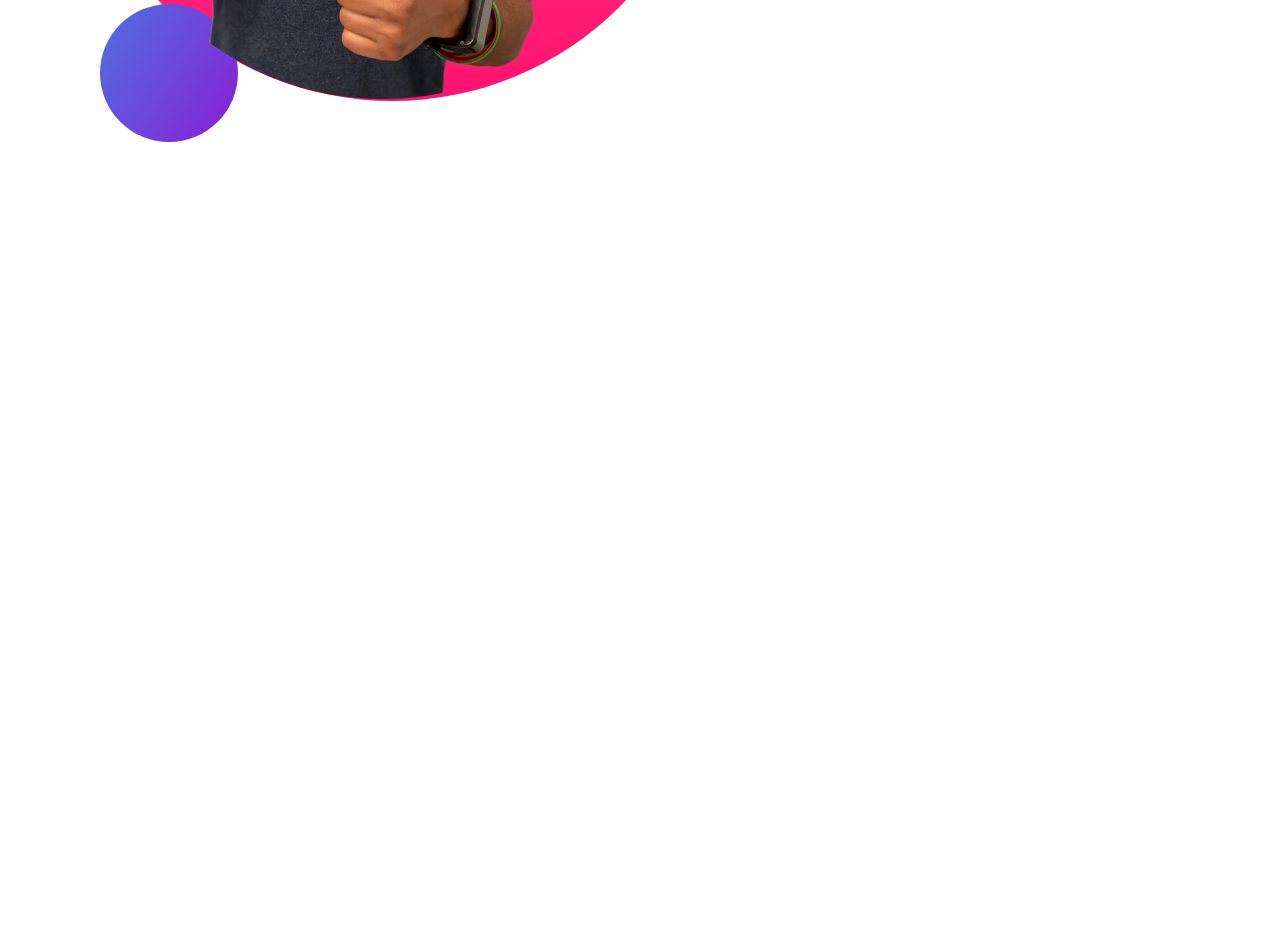
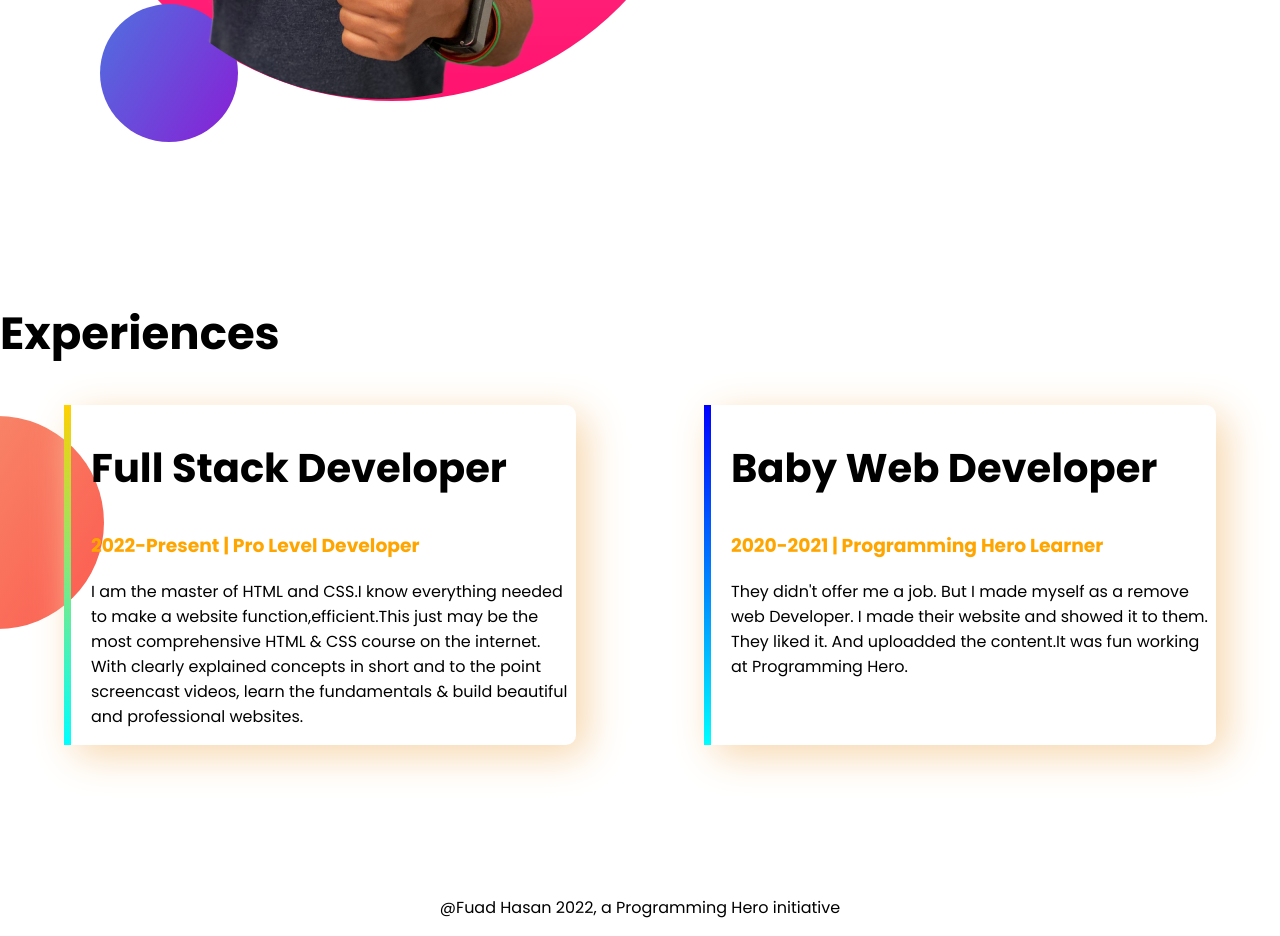
Before and after one commit to fuadhasan3/developer-portfolio, a plain HTML site: page index.html in a window 1280 px wide. Shown: the part 1130-2066 px from the top of the page. Before the commit the page ends 1430 px from the top, so only its background shows below. Drawn offline with Linux system fonts and the light colour scheme.

Commit message:
footer and experience added

```diff
--- a/index.html
+++ b/index.html
@@ -11,7 +11,7 @@
     <link rel="stylesheet" href="style.css">
 </head>
 <body>
-    <section class="top-banner">
+    <section class="top-banner flexible-container">
         <div class="half-width">
             <h1>Welcome To</h1>
             <h1> <span class="orange-color">Fuad Hasan</span>  World!</h1>
@@ -29,7 +29,7 @@
 
 <!--Another Section 1-->
 
-<section class="dream-big">
+<section class="dream-big flexible-container">
 
 
 <div>
@@ -43,6 +43,31 @@
     <a class="link-button" target="_blank" href="">DOWNLODE RESUME</a>
 
 </div>
+</section>
+
+
+
+<!--Experiences-->
+
+
+    <section class="experiences-area">
+        <h1>Experiences</h1>
+       <div class="flexible-container">
+        <div id="full-stack-experience" class="experience-item">
+            <h2>Full Stack Developer</h2>
+            <h3 class="orange-color">2022-Present | Pro Level Developer </h3>
+            <p>I am the master of HTML and CSS.I know everything needed to make a website function,efficient.This just may be the most comprehensive HTML & CSS course on the internet. With clearly explained concepts in short and to the point screencast videos, learn the fundamentals & build beautiful and professional websites.</p>
+        </div>
+        <div id="web-dev-experience" class="experience-item">
+            <h2>Baby Web Developer</h2>
+            <h3 class="orange-color">2020-2021 | Programming Hero Learner</h3>
+            <p>They didn't offer me a job. But I made myself as a remove web Developer. I made their website and showed it to them. They liked it. And uploadded the content.It was fun working at Programming Hero.</p>
+        </div>
+       </div>
+    </section>
+    <footer>
+        <p>@Fuad Hasan 2022, a Programming Hero initiative</p>
+    </footer>
 
 
 
@@ -59,8 +84,5 @@
 
 
 
-
-</section>
-
 </body>
 </html>
--- a/style.css
+++ b/style.css
@@ -6,10 +6,13 @@ h1{
     font-size: 45px;
 
 }
+h2{
+    font-size: 40px;
+}
 .orange-color{
     color: orange;
 }
-section{
+.flexible-container{
     display: flex;
     margin-bottom: 150px;
 }
@@ -38,3 +41,33 @@ section{
     background-repeat: no-repeat;
     background-position: right;
 }
+.experiences-area{
+
+            background-image: url(images/exp-bg.png);
+            background-repeat: no-repeat;
+            background-position: left;
+
+
+}
+.experience-item{
+    width: 40%;
+    margin-left: 5%;
+    margin-right: 5%;
+    padding-left: 20px;
+    border-radius: 10px;
+    box-shadow: 10px 10px 40px rgb(247, 214, 171);
+
+}
+ #web-dev-experience{
+     border-left: 7px solid;
+     border-image: linear-gradient(blue,cyan);
+     border-image-slice: 1;
+ }
+ #full-stack-experience{
+    border-left: 7px solid;
+    border-image: linear-gradient(rgb(255, 208, 0),cyan);
+    border-image-slice: 1;
+ }
+ footer p {
+        text-align: center;
+ }
```
